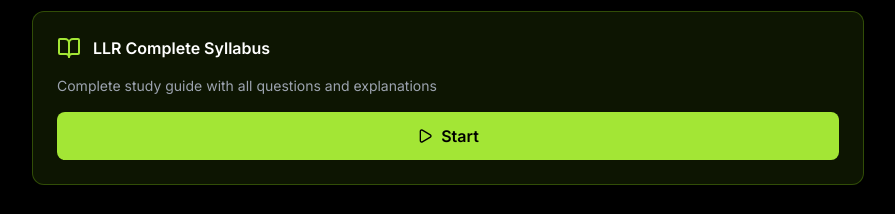
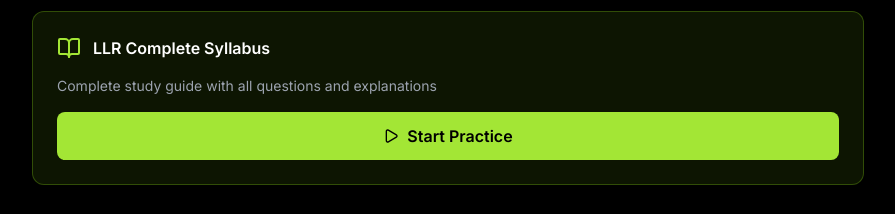
Before and after one commit to gopikiranspam/bumprweb, a React (Vite) app: page /guest-practice in a window 1280 px wide. Shown: the part 900-1114 px from the top of the page, without its empty margins (192-1087 px from the left). Built offline with nearby package versions, Linux system fonts and the light colour scheme; no server answers.

Commit message:
Replace Start with Start Practice

```diff
--- a/src/pages/GuestPracticeSelectionPage.tsx
+++ b/src/pages/GuestPracticeSelectionPage.tsx
@@ -168,7 +168,7 @@ export const GuestPracticeSelectionPage: React.FC = () => {
               className="w-full bg-lime-400 hover:bg-lime-300 text-black font-semibold py-3 px-4 rounded-lg transition-colors flex items-center justify-center space-x-2 touch-target"
             >
               <Play size={16} />
-              <span>{t('start')}</span>
+              <span>Start Practice</span>
             </button>
           </div>
         </div>
```
